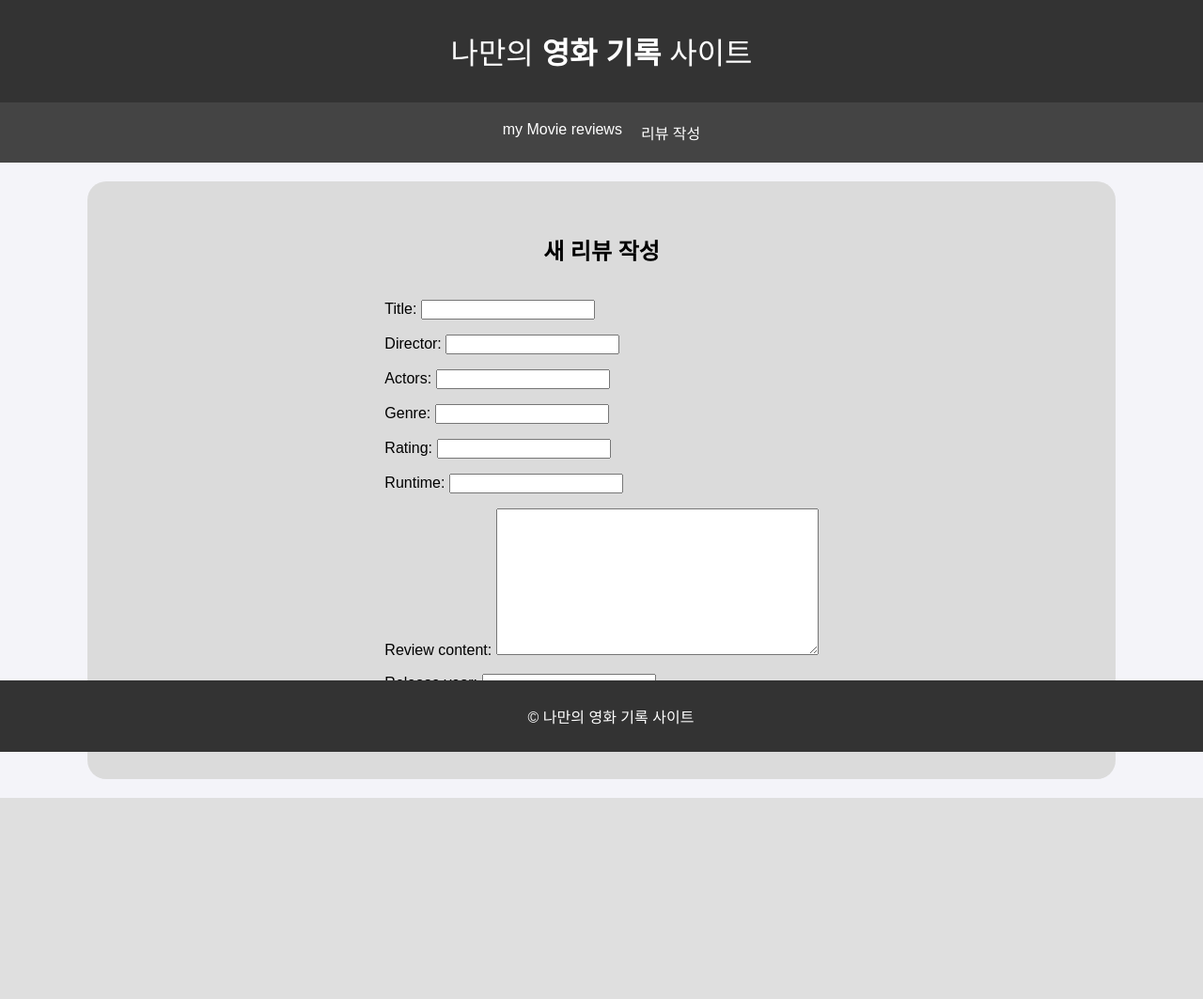
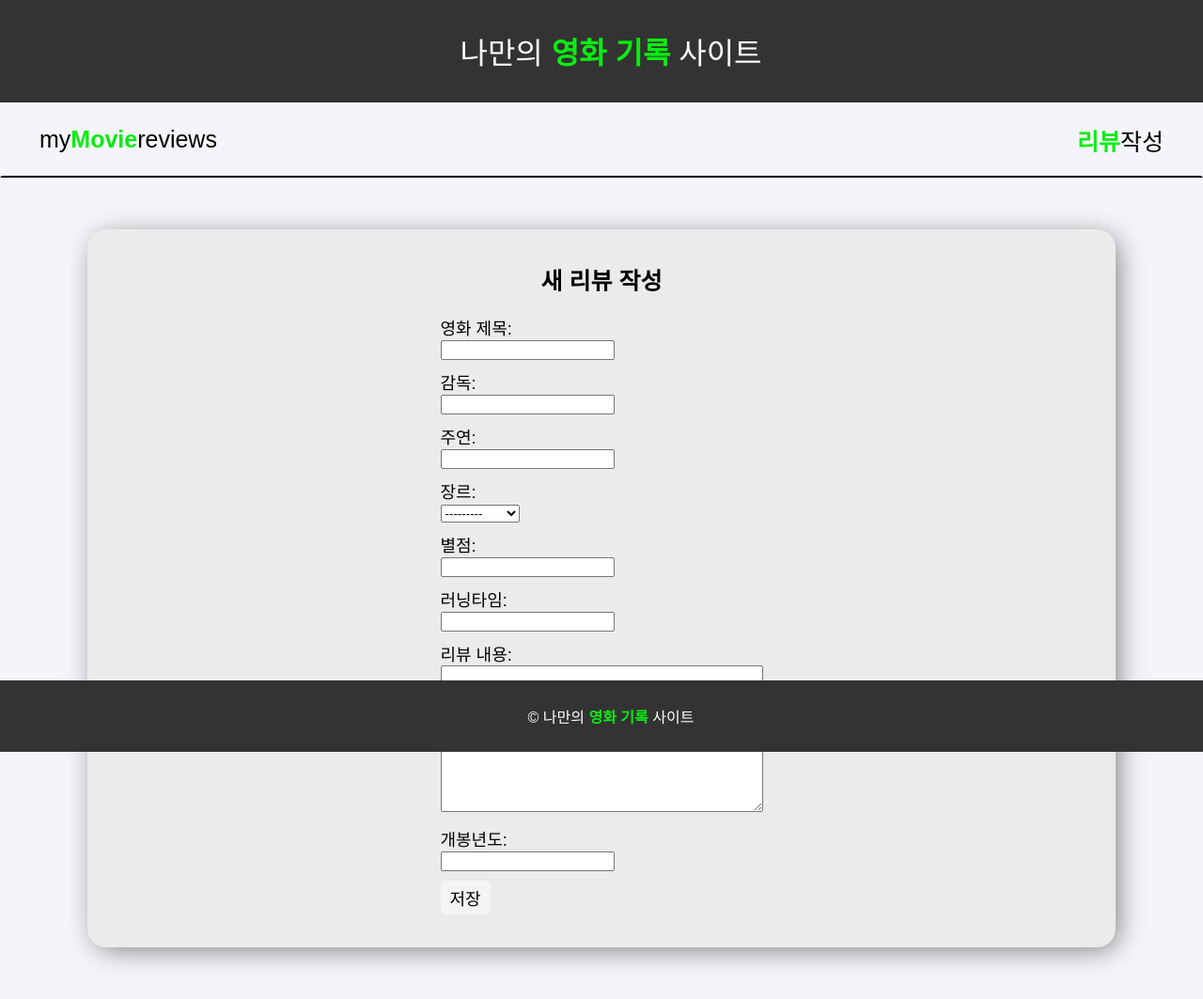
Before and after one commit to Pirogramming-22/Park-hyerin, a Django app: page /post/new/ in a window 1280 px wide. Shown: the whole page at 94% size. Before the commit the page ends 849 px from the top, so only its background shows below. Run offline with Django 5.2, Linux system fonts and the light colour scheme.

Commit message:
기본 기능 및 챌린지 구현, 리드미 생성

```diff
--- a/myMovieReviews/reviews/forms.py
+++ b/myMovieReviews/reviews/forms.py
@@ -5,3 +5,18 @@ class MovieReviewForm(forms.ModelForm):
     class Meta:
         model = MovieReview
         fields = ['title', 'director', 'actors', 'genre', 'rating', 'runtime', 'review_content', 'release_year']
+        labels = {
+            'title': '영화 제목',
+            'director': '감독',
+            'actors': '주연',
+            'genre': '장르',
+            'rating': '별점',
+            'runtime': '러닝타임',
+            'review_content': '리뷰 내용',
+            'release_year': '개봉년도',
+        }
+
+        genre = forms.ChoiceField(
+            choices=MovieReview.GENRE_CHOICES,
+            widget=forms.Select,
+        )
--- a/myMovieReviews/reviews/models.py
+++ b/myMovieReviews/reviews/models.py
@@ -2,10 +2,23 @@ from django.db import models
 
 # Create your models here.
 class MovieReview(models.Model):
+    GENRE_CHOICES = [
+        ('action', '액션'),
+        ('comedy', '코미디'),
+        ('drama', '드라마'),
+        ('horror', '공포'),
+        ('fantasy', '판타지'),
+        ('SF', '공상과학'),
+        ('musical', '뮤지컬'),
+        ('history', '역사'),
+        ('mystery', '미스터리'),
+        ('documentary', '다큐'),
+        ('animation', '애니메이션')
+    ]
     title = models.CharField(max_length=100)
     director = models.CharField(max_length=100)
     actors = models.CharField(max_length=255)
-    genre = models.CharField(max_length=50)
+    genre = models.CharField(max_length=50, choices=GENRE_CHOICES, verbose_name="장르르" )
     rating = models.DecimalField(max_digits=2, decimal_places=1)
     runtime = models.PositiveIntegerField()  # minutes
     review_content = models.TextField()
--- a/myMovieReviews/reviews/views.py
+++ b/myMovieReviews/reviews/views.py
@@ -6,12 +6,22 @@ from .forms import MovieReviewForm
 
 # 리뷰 리스트 페이지
 def post_list(request):
-    reviews = MovieReview.objects.all()
-    return render(request, 'reviews/post_list.html', {'reviews': reviews})
+    sort_by = request.GET.get('sort', 'title')
+    if sort_by in ['rating', 'runtime']:
+        sort_by = f'-{sort_by}'
+    reviews = MovieReview.objects.all().order_by(sort_by)
+    for review in reviews:
+        hours = review.runtime // 60
+        minutes = review.runtime % 60
+        review.runtime_display = f"{hours}시간 {minutes}분"
+    return render(request, 'reviews/post_list.html', {'reviews': reviews, 'sort_by': sort_by})
 
 # 리뷰 디테일 페이지
 def post_detail(request, pk):
     review = get_object_or_404(MovieReview, pk=pk)
+    hours = review.runtime // 60  # 시간 계산
+    minutes = review.runtime % 60  # 분 계산
+    review.runtime_display = f"{hours}시간 {minutes}분"
     return render(request, 'reviews/post_detail.html', {'review': review})
 
 # 리뷰 작성 페이지
--- a/myMovieReviews/templates/reviews/base.html
+++ b/myMovieReviews/templates/reviews/base.html
@@ -6,7 +6,7 @@
     <title>나만의 영화 기록 사이트</title>
     <link rel="stylesheet" href="https://cdnjs.cloudflare.com/ajax/libs/font-awesome/5.15.3/css/all.min.css">
     <style>
-        body {
+        html, body {
             font-family: Arial, sans-serif;
             margin: 0;
             padding: 0;
@@ -17,68 +17,76 @@
             color: #fff;
             padding: 10px;
             text-align: center;
+            width: 100%;
         }
         nav {
             display: flex;
-            justify-content: center;
-            background-color: #444;
+            justify-content: space-between;
+            align-items: center;
+            border: 2px solid #f4f4f9;
+            border-bottom-color: black;
             padding: 10px;
         }
         nav a {
-            color: white;
+            color: black;
             padding: 10px;
             text-decoration: none;
-            font-size: 16px;
+            font-size: 25px;
         }
         nav a:hover {
-            background-color: #555;
+            background-color: #eeeeee;
+            border-radius: 15px;
+        }
+        .nav-left, .nav-right{
+            margin: 0 20px;
         }
         .container{
             width: 80%;
-            margin: 20px auto;
+            margin: 55px auto;
             display: flex;
             justify-content: center;
             align-items: center;
             flex-direction: column;
-            background-color: #dbdbdb;
-            box-shadow: 5px 5px 20pxs;
+            background-color: #ebebeb;
+            box-shadow: #6c6c6c 5px 5px 30px -5px;
             border-radius: 20px;
             padding: 35px;
         }
-        .btn {
-            padding: 8px 15px;
-            background-color: #007bff;
-            color: white;
-            border: none;
-            border-radius: 4px;
-            text-decoration: none;
-            font-size: 16px;
-        }
-        .btn:hover {
-            background-color: #0056b3;
-        }
+
         footer {
             background-color: #333;
             color: white;
             text-align: center;
             padding: 10px;
-            position: fixed;
             width: 100%;
             bottom: 0;
+            position: fixed;
         }
         h1{
             font-weight: 300;
+        }
+        h2{
+            color: black;
+            font-size: 25px;
+            margin-top: 0;
+            margin-bottom: 20px;
+        }
+        .form-group{
+            margin-bottom: 10px;
+        }
+        .piroColor{
+            color: #0bec12;
         }
     </style>
 </head>
 <body>
     <header>
-        <h1>나만의 <strong>영화 기록</strong> 사이트</h1>
+        <h1>나만의 <strong class="piroColor">영화 기록</strong> 사이트</h1>
     </header>
 
     <nav>
-        <a href="{% url 'post_list' %}">my Movie reviews</a>
-        <a href="{% url 'post_new' %}">리뷰 작성</a>
+        <a href="{% url 'post_list' %}" class="nav-left">my<strong class="piroColor">Movie</strong>reviews</a>
+        <a href="{% url 'post_new' %}" class="nav-right"><strong class="piroColor">리뷰</strong>작성</a>
     </nav>
 
     <div class="container">
@@ -88,7 +96,7 @@
     </div>
 
     <footer>
-        <p>&copy; 나만의 영화 기록 사이트</p>
+        <p>&copy; 나만의 <strong class="piroColor">영화 기록</strong> 사이트</p>
     </footer>
 </body>
 </html>
--- a/myMovieReviews/templates/reviews/post_form.html
+++ b/myMovieReviews/templates/reviews/post_form.html
@@ -1,14 +1,63 @@
 {% extends 'reviews/base.html' %}
 
 {% block content %}
+    <style>
+        .form-group{
+            font-size: 18px;
+        }
+        .btn-primary {
+            margin-right: 10px;
+            text-decoration: none;
+            color: #000;
+            padding: 5px 10px;
+            border-radius: 5px;
+            background-color: #f4f4f4;
+            border: none;
+            outline: none;
+            font-size: 18px;
+        }
+        .btn-primary:hover {
+            background-color: #dbdada;
+        }
+    </style>
     <h2>{% if form.instance.pk %}리뷰 수정{% else %}새 리뷰 작성{% endif %}</h2>
 
     <form method="post">
         {% csrf_token %}
-        {{ form.as_p }}
-        <button type="submit" class="btn">저장</button>
-        <a href="{% url 'post_list' %}" class="btn">리뷰 리스트로 돌아가기</a>
+
+        <div class="form-group">
+            {{ form.title.label_tag }}<br>
+            {{ form.title }}
+        </div>
+        <div class="form-group">
+            {{ form.director.label_tag }}<br>
+            {{ form.director }}
+        </div>
+        <div class="form-group">
+            {{ form.actors.label_tag }}<br>
+            {{ form.actors }}
+        </div>
+        <div class="form-group">
+            {{ form.genre.label_tag }}<br>
+            {{ form.genre }}
+        </div>
+        <div class="form-group">
+            {{ form.rating.label_tag }}<br>
+            {{ form.rating }}
+        </div>
+        <div class="form-group">
+            {{ form.runtime.label_tag }}<br>
+            {{ form.runtime }}
+        </div>
+        <div class="form-group">
+            {{ form.review_content.label_tag }}<br>
+            {{ form.review_content }}
+        </div>
+        <div class="form-group">
+            {{ form.release_year.label_tag }}<br>
+            {{ form.release_year }}
+        </div>
+
+        <button type="submit" class="btn-primary">저장</button>
     </form>
-
-
 {% endblock %}
```
Also changed, not shown: myMovieReviews/templates/reviews/post_confirm_delete.html (deleted, +0 -11 lines), myMovieReviews/templates/reviews/post_detail.html (+22 -3 lines), myMovieReviews/templates/reviews/post_list.html (+55 -3 lines), myMovieReviews/README.md (added).
